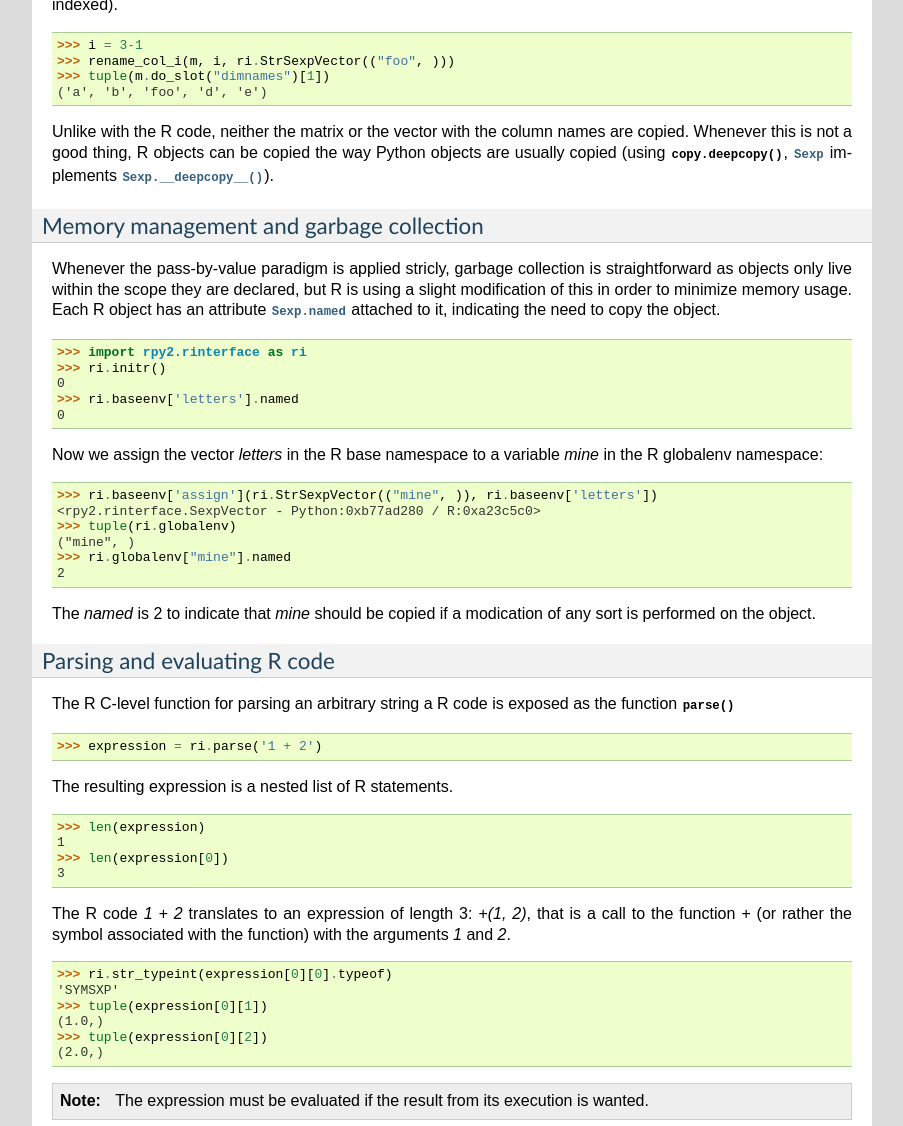
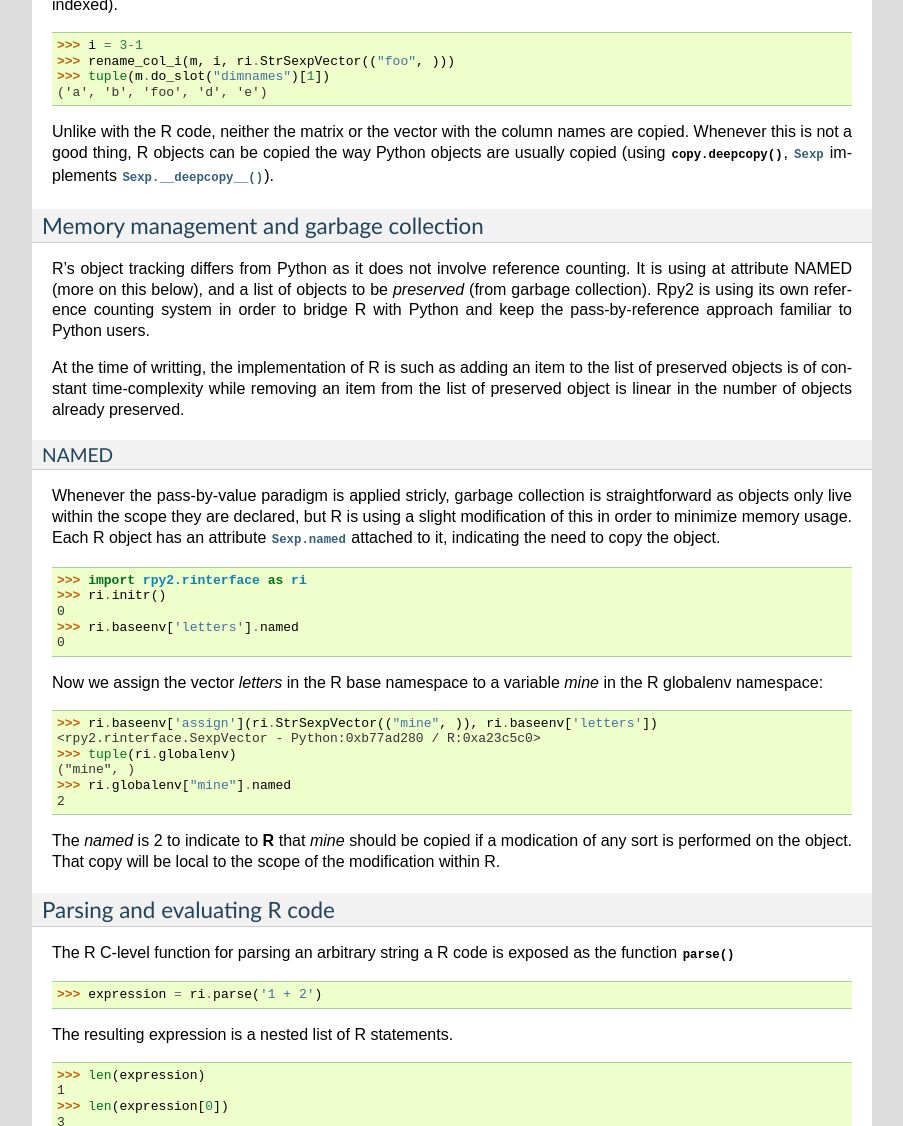
Before and after one commit to rpy2/rpy2, a Sphinx documentation site: the page built from doc/source/rinterface.rst, in a window 1280 px wide and 1400 px high, scrolled down 3127 px, cut to the strip 0-1126 px from the top of the window. Shown: the whole strip, without its empty margins (198-1101 px from the left). Built offline with Sphinx 7.4.7, drawn with Linux system fonts in a browser that asks for light colours; formulas are drawn with MathJax 3.

Commit message:
doc: more on memory management
--HG--
branch : version_2.2.x

```diff
--- a/doc/source/rinterface.rst
+++ b/doc/source/rinterface.rst
@@ -229,6 +229,21 @@
 Memory management and garbage collection
 ----------------------------------------
 
+R's object tracking differs from Python as it does not involve
+reference counting. It is using at attribute NAMED (more on this below),
+and a list of objects to be `preserved` (from garbage collection).
+Rpy2 is using its own reference counting system in order to bridge R with
+Python and keep the pass-by-reference approach familiar to Python users.
+
+At the time of writting, the implementation of R is such as
+adding an item to the list of preserved objects is of constant time-complexity
+while removing an item from the list of preserved object is linear in the
+number of objects already preserved.
+
+
+NAMED
+^^^^^
+
 Whenever the pass-by-value paradigm is applied stricly,
 garbage collection is straightforward as objects only live within
 the scope they are declared, but R is using a slight modification
@@ -252,8 +267,10 @@
 >>> ri.globalenv["mine"].named
 2
 
-The *named* is 2 to indicate that *mine* should be copied if a modication
-of any sort is performed on the object.
+The *named* is 2 to indicate to :program:`R` that *mine* should be
+copied if a modication of any sort is performed on the object. That copy
+will be local to the scope of the modification within R.
+
 
 Parsing and evaluating R code
 -----------------------------
```
